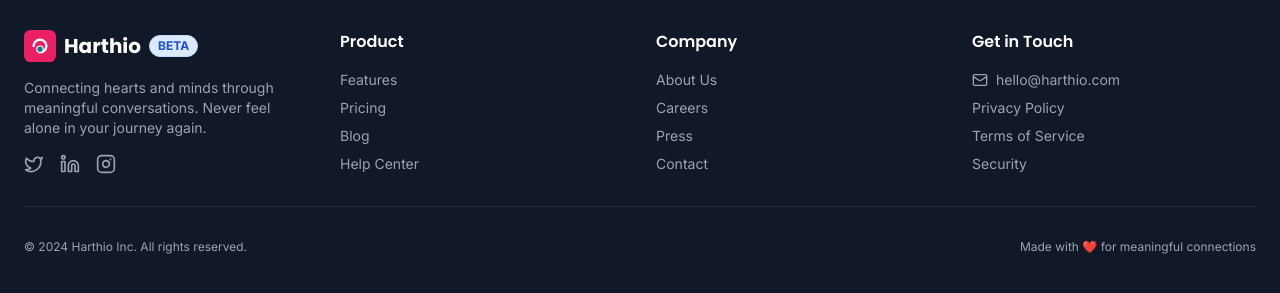
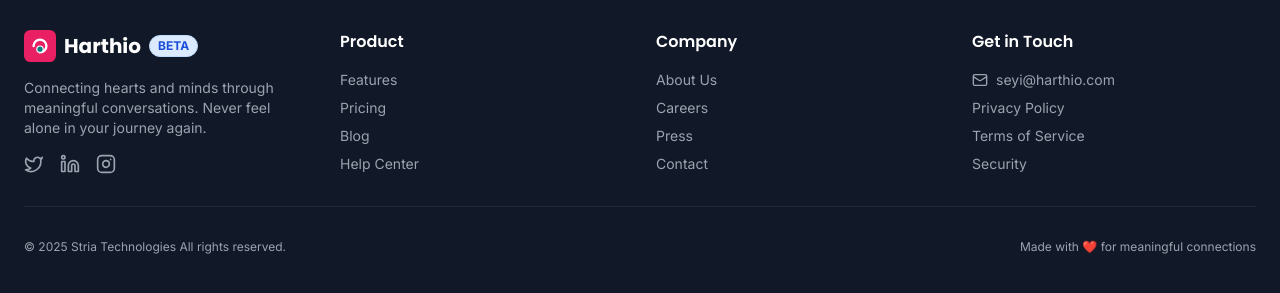
Before and after one commit to OluWhyte/Harthio, a Next.js app: page / in a window 1280 px wide. Shown: the part 3400-3693 px from the top of the page. Built offline with nearby package versions, Linux system fonts and the light colour scheme; no server answers.

Commit message:
footer update

```diff
--- a/src/app/page.tsx
+++ b/src/app/page.tsx
@@ -446,7 +446,7 @@ export default function LandingPage() {
               </p>
               <div className="flex space-x-4">
                 <Link
-                  href="https://twitter.com/harthio"
+                  href="https://twitter.com/harthio_"
                   className="text-gray-400 hover:text-white transition-colors"
                 >
                   <Twitter className="h-5 w-5" />
@@ -554,7 +554,7 @@ export default function LandingPage() {
                     href="mailto:hello@harthio.com"
                     className="hover:text-white transition-colors"
                   >
-                    hello@harthio.com
+                    seyi@harthio.com
                   </a>
                 </li>
                 <li>
@@ -587,7 +587,7 @@ export default function LandingPage() {
 
           <div className="border-t border-gray-800 mt-8 pt-8 flex flex-col sm:flex-row justify-between items-center">
             <p className="text-xs text-gray-400">
-              &copy; 2024 Harthio Inc. All rights reserved.
+              &copy; 2025 Stria Technologies All rights reserved.
             </p>
             <p className="text-xs text-gray-400 mt-2 sm:mt-0">
               Made with ❤️ for meaningful connections
```
